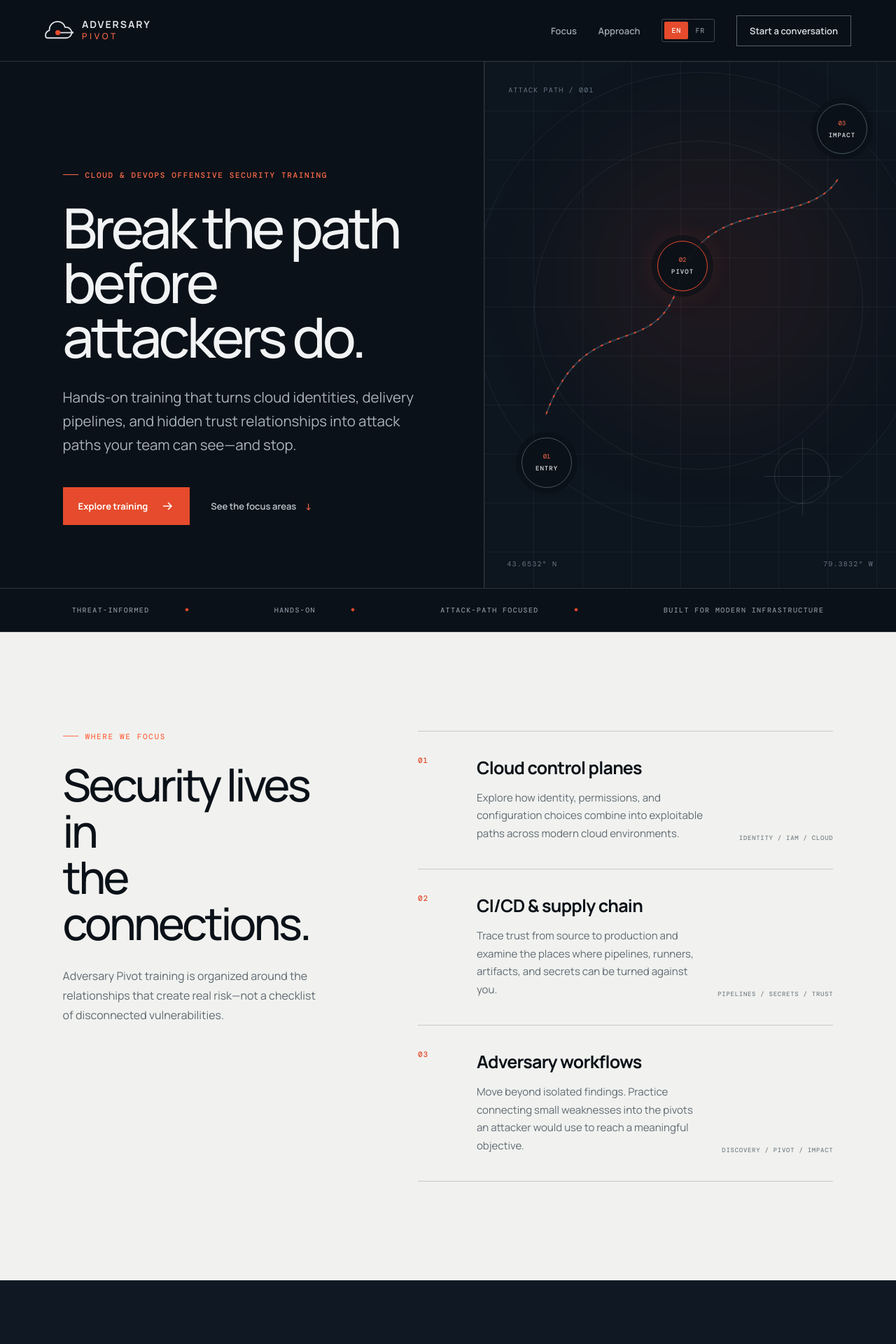
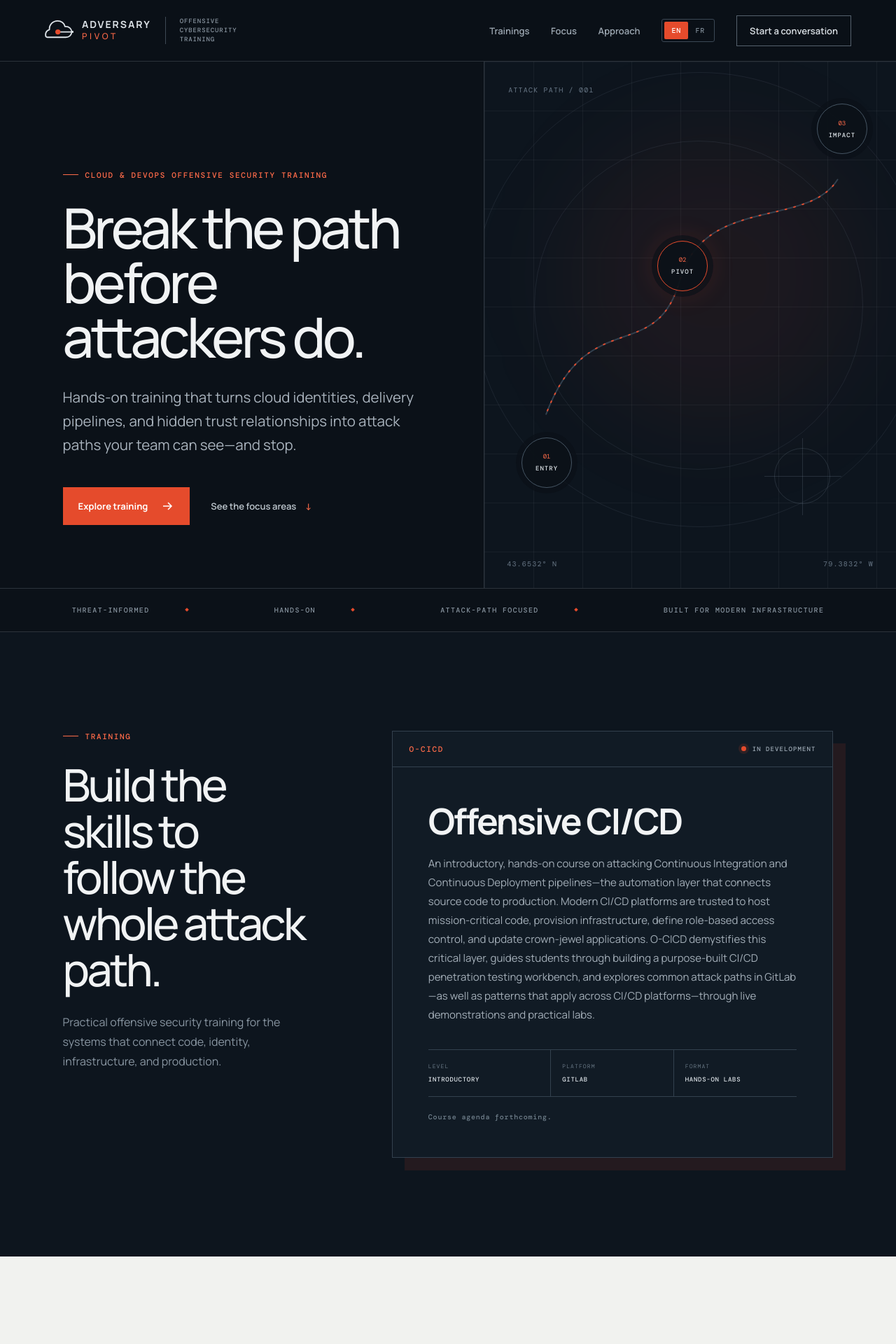
Before and after one commit to Adversary-Pivot/adversary-pivot.github.io, a React (Vite) app: page / in a window 1280 px wide. Shown: the top 1920 px of the page at 70% size. Built offline with nearby package versions, Linux system fonts and the light colour scheme.

Commit message:
Add O-CICD training course section

```diff
--- a/src/App.jsx
+++ b/src/App.jsx
@@ -2,10 +2,10 @@ import { useEffect, useState } from 'react'
 
 const content = {
   en: {
-    brand: { first: 'ADVERSARY', second: 'PIVOT', aria: 'Adversary Pivot home' },
+    brand: { first: 'ADVERSARY', second: 'PIVOT', tagline: 'Offensive Cybersecurity Training', aria: 'Adversary Pivot home' },
     pageTitle: 'Adversary Pivot, Offensive Security Training',
     description: 'Adversary Pivot delivers offensive security training for cloud and DevOps teams.',
-    nav: { focus: 'Focus', approach: 'Approach', contact: 'Start a conversation', aria: 'Primary navigation' },
+    nav: { trainings: 'Trainings', focus: 'Focus', approach: 'Approach', contact: 'Start a conversation', aria: 'Primary navigation' },
     hero: {
       eyebrow: 'Cloud & DevOps Offensive Security Training',
       title: ['Break the path', 'before attackers do.'],
@@ -16,6 +16,17 @@ const content = {
     visual: { label: 'ATTACK PATH / 001', nodes: ['ENTRY', 'PIVOT', 'IMPACT'] },
     principlesAria: 'Training principles',
     principles: ['THREAT-INFORMED', 'HANDS-ON', 'ATTACK-PATH FOCUSED', 'BUILT FOR MODERN INFRASTRUCTURE'],
+    trainings: {
+      eyebrow: 'Training',
+      title: ['Build the skills to', 'follow the whole attack path.'],
+      intro: 'Practical offensive security training for the systems that connect code, identity, infrastructure, and production.',
+      status: 'In development',
+      course: 'Offensive CI/CD',
+      code: 'O-CICD',
+      abstract: 'An introductory, hands-on course on attacking Continuous Integration and Continuous Deployment pipelines—the automation layer that connects source code to production. Modern CI/CD platforms are trusted to host mission-critical code, provision infrastructure, define role-based access control, and update crown-jewel applications. O-CICD demystifies this critical layer, guides students through building a purpose-built CI/CD penetration testing workbench, and explores common attack paths in GitLab—as well as patterns that apply across CI/CD platforms—through live demonstrations and practical labs.',
+      metadata: [['LEVEL', 'INTRODUCTORY'], ['PLATFORM', 'GITLAB'], ['FORMAT', 'HANDS-ON LABS']],
+      agenda: 'Course agenda forthcoming.',
+    },
     focus: {
       eyebrow: 'Where we focus',
       title: ['Security lives in', 'the connections.'],
@@ -55,10 +66,10 @@ const content = {
     footer: 'Cloud & DevOps Offensive Security Training',
   },
   fr: {
-    brand: { first: 'PIVOT', second: 'ADVERSAIRE', aria: 'Accueil de Pivot Adversaire' },
+    brand: { first: 'PIVOT', second: 'ADVERSAIRE', tagline: 'Formation en cybersécurité offensive', aria: 'Accueil de Pivot Adversaire' },
     pageTitle: 'Pivot Adversaire, Formation en cybersécurité offensive',
     description: 'Pivot Adversaire offre de la formation en sécurité offensive aux équipes infonuagiques et DevOps.',
-    nav: { focus: 'Domaines', approach: 'Approche', contact: 'Parlons-nous', aria: 'Navigation principale' },
+    nav: { trainings: 'Formations', focus: 'Domaines', approach: 'Approche', contact: 'Parlons-nous', aria: 'Navigation principale' },
     hero: {
       eyebrow: 'Formation en sécurité offensive infonuagique et DevOps',
       title: ['Interrompez le parcours', 'avant les attaquants.'],
@@ -69,6 +80,17 @@ const content = {
     visual: { label: 'PARCOURS D’ATTAQUE / 001', nodes: ['ENTRÉE', 'PIVOT', 'IMPACT'] },
     principlesAria: 'Principes de formation',
     principles: ['AXÉ SUR LA MENACE', 'PRATIQUE', 'CENTRÉ SUR LES PARCOURS D’ATTAQUE', 'POUR LES INFRASTRUCTURES MODERNES'],
+    trainings: {
+      eyebrow: 'Formation',
+      title: ['Développez les compétences pour', 'suivre tout le parcours d’attaque.'],
+      intro: 'Une formation pratique en sécurité offensive pour les systèmes qui relient le code, l’identité, l’infrastructure et la production.',
+      status: 'En développement',
+      course: 'CI/CD offensif',
+      code: 'O-CICD',
+      abstract: 'Une formation d’introduction pratique consacrée à l’attaque des pipelines d’intégration et de déploiement continus (CI/CD)—la couche d’automatisation qui relie le code source à la production. Les plateformes CI/CD modernes sont chargées d’héberger du code critique, de provisionner l’infrastructure, de définir les contrôles d’accès fondés sur les rôles et de mettre à jour les applications les plus sensibles de l’organisation. O-CICD démystifie cette couche critique, guide les participants dans la création d’un environnement spécialisé pour les tests d’intrusion CI/CD et explore les parcours d’attaque courants dans GitLab—ainsi que les principes transférables à d’autres plateformes—au moyen de démonstrations en direct et de laboratoires pratiques.',
+      metadata: [['NIVEAU', 'INTRODUCTION'], ['PLATEFORME', 'GITLAB'], ['FORMAT', 'LABORATOIRES PRATIQUES']],
+      agenda: 'Plan de cours à venir.',
+    },
     focus: {
       eyebrow: 'Nos domaines d’expertise',
       title: ['La sécurité réside', 'dans les connexions.'],
@@ -139,7 +161,8 @@ function Brand({ translation, footer = false }) {
   return (
     <a className={`brand${footer ? ' brand-footer' : ''}`} href="#top" aria-label={translation.brand.aria}>
       <CloudMark label={translation.brand.aria} />
-      <span><b>{translation.brand.first}</b><em>{translation.brand.second}</em></span>
+      <span className="brand-name"><b>{translation.brand.first}</b><em>{translation.brand.second}</em></span>
+      {!footer && <small className="brand-tagline">{translation.brand.tagline}</small>}
     </a>
   )
 }
@@ -167,6 +190,7 @@ function App() {
       <header className="site-header">
         <Brand translation={t} />
         <nav aria-label={t.nav.aria}>
+          <a href="#trainings">{t.nav.trainings}</a>
           <a href="#focus">{t.nav.focus}</a>
           <a href="#approach">{t.nav.approach}</a>
           <div className="language-switch" role="group" aria-label={language === 'fr' ? 'Choix de langue' : 'Language selection'}>
@@ -208,6 +232,30 @@ function App() {
           {t.principles.map((principle, index) => (
             <span className="signal-item" key={principle}>{principle}{index < t.principles.length - 1 && <i />}</span>
           ))}
+        </section>
+
+        <section className="trainings section-pad" id="trainings">
+          <div className="training-intro">
+            <p className="eyebrow"><span /> {t.trainings.eyebrow}</p>
+            <h2>{t.trainings.title[0]}<br />{t.trainings.title[1]}</h2>
+            <p>{t.trainings.intro}</p>
+          </div>
+          <article className="course-card">
+            <div className="course-card-top">
+              <span className="course-code">{t.trainings.code}</span>
+              <span className="course-status"><i />{t.trainings.status}</span>
+            </div>
+            <div className="course-body">
+              <h3>{t.trainings.course}</h3>
+              <p className="course-abstract">{t.trainings.abstract}</p>
+              <div className="course-meta">
+                {t.trainings.metadata.map(([label, value]) => (
+                  <div key={label}><span>{label}</span><strong>{value}</strong></div>
+                ))}
+              </div>
+              <p className="course-agenda">{t.trainings.agenda}</p>
+            </div>
+          </article>
         </section>
 
         <section className="focus section-pad" id="focus">
--- a/src/styles.css
+++ b/src/styles.css
@@ -42,9 +42,19 @@ svg { display: block; }
 .brand > svg path { fill: none; stroke: #dce2e7; stroke-width: 5; stroke-linecap: round; stroke-linejoin: round; }
 .brand > svg circle:first-of-type { fill: var(--orange); stroke: none; }
 .brand > svg circle:last-of-type { fill: #dce2e7; stroke: none; }
-.brand span { display: grid; line-height: .9; letter-spacing: .12em; }
+.brand > .brand-name { display: grid; line-height: .9; letter-spacing: .12em; }
 .brand b { font-size: 14px; }
 .brand em { margin-top: 6px; font-size: 12px; color: var(--orange-light); font-style: normal; font-weight: 500; letter-spacing: .31em; }
+.brand-tagline {
+  max-width: 150px;
+  margin-left: 8px;
+  padding-left: 20px;
+  border-left: 1px solid #3d4954;
+  color: #87939e;
+  font: 500 9px/1.45 'DM Mono', monospace;
+  letter-spacing: .1em;
+  text-transform: uppercase;
+}
 
 nav { display: flex; align-items: center; gap: clamp(16px, 2.4vw, 40px); font-size: 13px; font-weight: 600; }
 nav a:not(.nav-cta) { color: #9da8b2; transition: color .2s; }
@@ -134,6 +144,26 @@ h1 { margin-bottom: 32px; color: #f1f3f4; font-size: clamp(54px, 6.2vw, 94px); l
 .signal-item { display: inline-flex; align-items: center; gap: clamp(20px, 4vw, 64px); }
 .signal-strip i { flex: 0 0 auto; width: 4px; height: 4px; background: var(--orange); transform: rotate(45deg); }
 .section-pad { padding: clamp(90px, 11vw, 160px) clamp(24px, 7vw, 110px); }
+.trainings { background: #0d151e; display: grid; grid-template-columns: .72fr 1.28fr; gap: clamp(60px, 9vw, 145px); }
+.training-intro { align-self: start; }
+.training-intro h2 { margin-bottom: 28px; color: #f1f3f4; font-size: clamp(43px, 5vw, 73px); line-height: 1.03; letter-spacing: -.055em; font-weight: 500; }
+.training-intro > p:last-child { max-width: 430px; color: #8996a2; line-height: 1.75; }
+.course-card { align-self: start; border: 1px solid #33414e; background: #111b25; box-shadow: 18px 18px 0 rgba(229, 75, 44, .1); }
+.course-card-top { display: flex; align-items: center; justify-content: space-between; gap: 20px; padding: 18px 24px; border-bottom: 1px solid #33414e; }
+.course-code { color: var(--orange-light); font: 500 11px 'DM Mono', monospace; letter-spacing: .15em; }
+.course-status { display: inline-flex; align-items: center; gap: 9px; color: #9ca8b3; font: 500 9px 'DM Mono', monospace; letter-spacing: .12em; text-transform: uppercase; }
+.course-status i { width: 7px; height: 7px; border-radius: 50%; background: var(--orange); box-shadow: 0 0 0 4px rgba(229, 75, 44, .13); }
+.course-body { padding: clamp(28px, 4vw, 54px); }
+.course-body h3 { margin-bottom: 22px; color: #f1f3f4; font-size: clamp(34px, 4vw, 56px); line-height: 1; letter-spacing: -.045em; }
+.course-abstract { margin-bottom: 36px; color: #a4afb9; font-size: 15px; line-height: 1.8; }
+.course-meta { display: grid; grid-template-columns: repeat(3, 1fr); border-top: 1px solid #33414e; border-bottom: 1px solid #33414e; }
+.course-meta > div { padding: 18px 16px; border-right: 1px solid #33414e; }
+.course-meta > div:first-child { padding-left: 0; }
+.course-meta > div:last-child { border-right: 0; }
+.course-meta span, .course-meta strong { display: block; font-family: 'DM Mono', monospace; }
+.course-meta span { margin-bottom: 8px; color: #667582; font-size: 8px; letter-spacing: .14em; }
+.course-meta strong { color: #d9dfe4; font-size: 9px; letter-spacing: .08em; }
+.course-agenda { margin: 22px 0 0; color: #71808c; font: 500 10px 'DM Mono', monospace; letter-spacing: .08em; }
 .focus { background: var(--paper); color: var(--ink); display: grid; grid-template-columns: .78fr 1.22fr; gap: clamp(60px, 10vw, 160px); }
 .section-intro { position: sticky; top: 150px; align-self: start; }
 .section-intro h2, .approach h2, .audience h2, .contact h2 { margin-bottom: 28px; font-size: clamp(43px, 5vw, 73px); line-height: 1.03; }
@@ -185,13 +215,17 @@ footer { min-height: 130px; display: flex; align-items: center; justify-content:
 .brand-footer { color: #dce2e7; }
 .brand-footer > svg { width: 34px; }
 
+@media (max-width: 1200px) {
+  .brand-tagline { display: none; }
+}
+
 @media (max-width: 900px) {
   .site-header { height: 76px; }
   nav { gap: 14px; }
   nav > a:not(.nav-cta) { display: none; }
   .nav-cta { padding: 10px 13px; }
   .hero { padding-top: 76px; }
-  .section-grid, .focus, .audience { grid-template-columns: 1fr; }
+  .section-grid, .trainings, .focus, .audience { grid-template-columns: 1fr; }
   .hero-copy { padding-top: 90px; }
   .hero-visual { min-height: 600px; border-left: 0; border-top: 1px solid var(--line); }
   .section-intro { position: static; }
@@ -202,7 +236,7 @@ footer { min-height: 130px; display: flex; align-items: center; justify-content:
 }
 
 @media (max-width: 600px) {
-  .brand span { display: none; }
+  .brand > .brand-name, .brand-tagline { display: none; }
   .site-header { padding-inline: 18px; }
   .nav-cta { display: none; }
   h1 { font-size: 51px; }
@@ -211,6 +245,9 @@ footer { min-height: 130px; display: flex; align-items: center; justify-content:
   .signal-strip { justify-content: flex-start; }
   .signal-strip span:nth-of-type(n+3), .signal-strip i:nth-of-type(n+2) { display: none; }
   .section-pad { padding: 85px 24px; }
+  .course-meta { grid-template-columns: 1fr; }
+  .course-meta > div, .course-meta > div:first-child { padding: 14px 0; border-right: 0; border-bottom: 1px solid #33414e; }
+  .course-meta > div:last-child { border-bottom: 0; }
   .focus-card { grid-template-columns: 36px 1fr; }
   .card-label { grid-column: 2; justify-self: start; }
   .audience-grid > div { grid-template-columns: 32px 1fr; }
```
